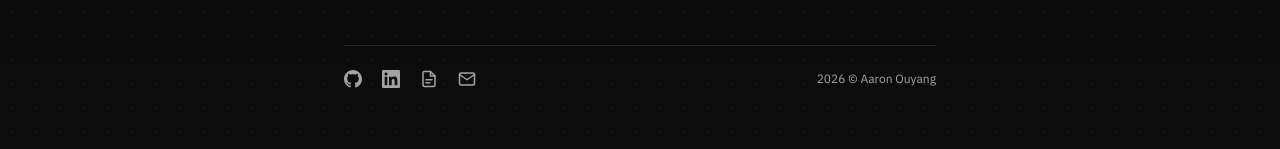
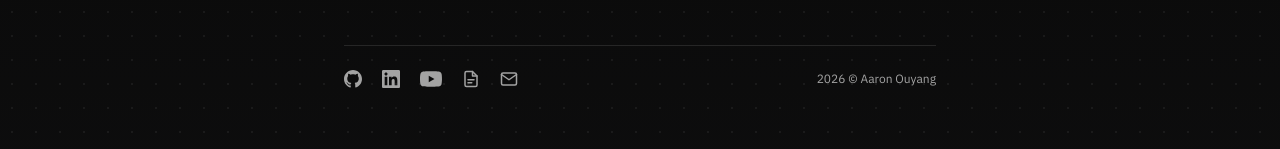
Before and after one commit to aaronouyang/aaronouyang-site, a Next.js app: page /about in a window 1280 px wide. Shown: the part 648-797 px from the top of the page. Built offline with nearby package versions, Linux system fonts and the light colour scheme.

Commit message:
add youtube redirect button

```diff
--- a/app/components/SiteShell.tsx
+++ b/app/components/SiteShell.tsx
@@ -22,6 +22,12 @@ const footerLinks = [
     openInNewTab: true,
   },
   {
+    href: "https://www.youtube.com/@aaron_ouyang",
+    label: "YouTube",
+    icon: "youtube",
+    openInNewTab: true,
+  },
+  {
     href: "/AaronOuyang_Resume.pdf",
     label: "Resume",
     icon: "resume",
@@ -43,6 +49,12 @@ function FooterIcon({ icon }: { icon: string }) {
       return (
         <svg width={size} height={size} viewBox="0 0 24 24" fill="currentColor" aria-hidden>
           <path d="M20.447 20.452h-3.554v-5.569c0-1.328-.027-3.037-1.852-3.037-1.853 0-2.136 1.445-2.136 2.939v5.667H9.351V9h3.414v1.561h.046c.477-.9 1.637-1.85 3.37-1.85 3.601 0 4.267 2.37 4.267 5.455v6.286zM5.337 7.433c-1.144 0-2.063-.926-2.063-2.065 0-1.138.92-2.063 2.063-2.063 1.14 0 2.064.925 2.064 2.063 0 1.139-.925 2.065-2.064 2.065zm1.782 13.019H3.555V9h3.564v11.452zM22.225 0H1.771C.792 0 0 .774 0 1.729v20.542C0 23.227.792 24 1.771 24h20.451C23.2 24 24 23.227 24 22.271V1.729C24 .774 23.2 0 22.222 0h.003z" />
+        </svg>
+      );
+    case "youtube":
+      return (
+        <svg width="22" height={size} viewBox="0 3 24 18" fill="currentColor" aria-hidden>
+          <path d="M23.498 6.186a2.994 2.994 0 0 0-2.107-2.117C19.53 3.568 12 3.568 12 3.568s-7.53 0-9.391.501A2.994 2.994 0 0 0 .502 6.186C0 8.059 0 11.968 0 11.968s0 3.91.502 5.782a2.994 2.994 0 0 0 2.107 2.117c1.861.501 9.391.501 9.391.501s7.53 0 9.391-.501a2.994 2.994 0 0 0 2.107-2.117C24 15.878 24 11.968 24 11.968s0-3.91-.502-5.782zM9.545 15.513v-7.09l6.273 3.545-6.273 3.545z" />
         </svg>
       );
     case "email":
```
